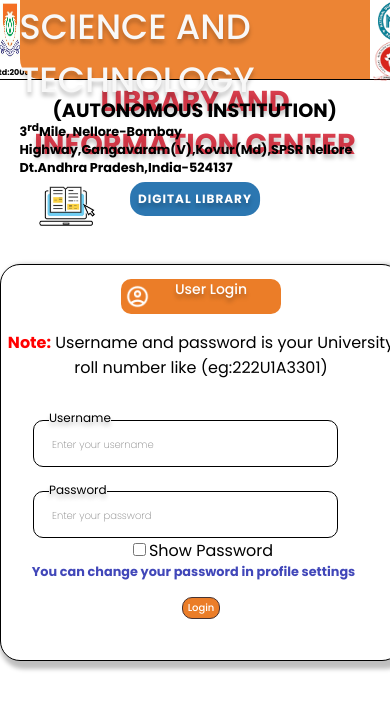
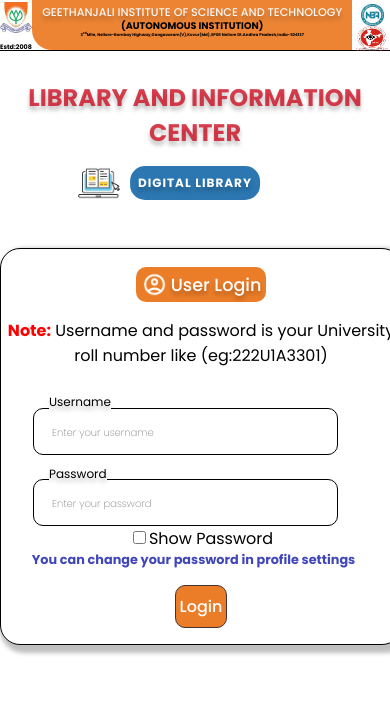
Before and after one commit to Anisettysudheesh/digital-library, a React (Create React App) app in the folder user/: page / in a window 390 px wide. Shown: the top 710 px of the page. Built offline with nearby package versions, Linux system fonts and the light colour scheme.

Commit message:
updated login

```diff
--- a/user/src/forms/login.css
+++ b/user/src/forms/login.css
@@ -411,12 +411,10 @@
     color:rgb(65, 71, 185)
 }
 @media (max-width: 1200px) {
-    header h1 {
+    .navbar-name-login h1 {
         font-size: 2rem;
     }
-    header h5 {
-        font-size: 1.5rem;
-    }
+
     .digilib {
         font-size: 1.25rem;
     }
@@ -437,14 +435,30 @@
         font-size: 1rem;
     }
 }
+@media(max-width:1151px){
+    .navbar-name-login h1{
+        font-size:2rem
 
-@media (max-width: 992px) {
-    header h1 {
-        font-size: 1.4rem;
     }
-    header h5 {
-        font-size: 1.25rem;
+}
+@media(max-width:1001px){
+    .navbar-name-login h1{
+        font-size:1.7rem
     }
+     .add-login{
+        font-size:0.7rem
+    }
+
+}
+
+@media (max-width: 951px) {
+    .navbar-name-login h1 {
+        font-size: 1.8rem;
+    }
+    .add-login{
+        font-size:0.7rem
+    }
+
     .digilib {
         font-size: 1rem;
     }
@@ -465,13 +479,36 @@
         font-size: 0.875rem;
     }
 }
-
-@media (max-width: 768px) {
-    header h1 {
-        font-size: 1.5rem;
+@media(max-width:901px){
+    .navbar-name-login h1{
+        font-size:1.7rem
     }
-    header h5 {
-        font-size: 1rem;
+    .add-login{
+        font-size:0.6rem
+    }
+}
+@media(max-width:851px){
+    .navbar-name-login h1{
+        font-size:1.4rem
+    }
+    .add-login{
+        font-size:0.6rem
+    }
+}
+@media(max-width:801px){
+    .navbar-name-login h1{
+        font-size:1.5rem
+    }
+    .add-login{
+        font-size:0.6rem
+    }
+}
+@media (max-width: 751px) {
+    .navbar-name-login h1 {
+        font-size: 1.3rem;
+    }
+    .add-login{
+        font-size:0.5rem
     }
     .digilib {
         font-size: 1rem;
@@ -493,22 +530,118 @@
         font-size: 1rem;
     }
 }
+@media(max-width:701px){
+    .navbar-name-login h1{
+        font-size:1.2rem
+    }
+    .add-login{
+        font-size:0.54rem
+    }
+}
+@media(max-width:651px){
+    .navbar-name-login h1{
+        font-size:1.1rem
+    }
+    .add-login{
+        font-size:0.5rem
+    }
+    .gist-logo-container-login{
+        width:9%
+    }
+    .logos-login{
+        width:6.5%
+    }
+}
+@media(max-width:601px){
+    .navbar-name-login h1{
+        font-size:1rem
+    }
+    .add-login{
+        font-size:0.4rem
+    }
+    .navbar-name-login{
+        gap:0.2rem;
+        height:70px
 
-@media (max-width: 576px) {
-    header h1 {
-        font-size: 1.25rem;
     }
-    header h5 {
-        font-size: 0.875rem;
+    .navbar-login{
+        height:70px
+    }
+    .login-img{
+        height:50px
+    }
+    .logos-login{
+        height:70px;
+
+    }
+
+}
+
+@media(max-width:551px){
+    .navbar-name-login h1{
+        font-size:0.9rem
+    }
+    .add-login{
+        font-size:0.3rem
+    }
+    .navbar-name-login{
+        gap:0.2rem;
+        height:60px
+    }
+    .navbar-name-login h2{
+        font-size:0.8rem
+
+    }
+    .navbar-login{
+        height:60px
+    }
+    .gist-logo-container{
+        width:10%
+    }
+    .logos-login{
+        height:60px;
+
+    }
+ .gist-logo-container-login img{
+    height:40px
+ }
+
+    .nba-logo-login{
+        width:30px;
+        height:30px;
+       margin-left:5px
+    }
+    .dl-logo{
+        width:60px;
+        height:60px;
+        margin-top: 0.2rem;
+    }
+
+    .naac-logo-login{
+        width:40px;
+        height:30px;
+        margin-right:0px;
+        margin-bottom:4.2px
     }
     .digilib {
         font-size: 0.75rem;
     }
     form h3 {
-        font-size: 0.875rem;
+        font-size: 1.1rem;
+        margin-left:0;
+        padding-top:5px
+
+
+    }
+    .userlogo{
+        top:5px;
+        left:6px
     }
     form label {
         font-size: 0.625rem;
+    }
+    .userback{
+        width:130px
     }
     .username, .password {
         font-size: 0.75rem;
@@ -518,6 +651,107 @@
         font-size: 0.625rem;
     }
     .submit {
-        font-size: 0.625rem;
+        font-size: 1rem;
+        padding:0.5rem 0.2rem 0.5rem 0.2rem
     }
+
 }
+
+@media(max-width:501px){
+    .navbar-name-login h1{
+        font-size:0.8rem
+
+    }
+    .add-login{
+        font-size:0.25rem
+    }
+    .navbar-name-login{
+        height:50px;
+        gap:0.3rem
+    }
+    .navbar-name-login h2{
+        font-size:0.7rem
+    }
+    .navbar-login{
+        height:50px
+    }
+    .gist-logo-container-login{
+        /* width:8%; */
+        height:50px
+    }
+    .gist-logo-container-login img{
+        height:35px
+    }
+    .estd-login{
+        font-size:0.4rem;
+        left:0.4rem
+    }
+    .logos-login{
+        height:50px;
+
+    }
+    .nba-logo-login{
+        width:25px;
+        height:25px;
+       margin-left:5px
+    }
+    .naac-logo-login{
+        width:35px;
+        height:25px;
+        margin-right:0px;
+        margin-bottom:11px
+    }
+    h5{
+        font-size:1.5rem
+    }
+
+}
+@media(max-width:451px){
+    .navbar-name-login h1{
+        font-size:0.7rem;
+    }
+    .navbar-name-login{
+        gap:0.5rem;
+        /* width:75%; */
+        height:50px
+    }
+
+    .navbar-name-login h2{
+        font-size:0.6rem;
+    margin-bottom:0px
+    }
+    .login-nav{
+        font-size:0.3rem
+    }
+    .navbar-login{
+        height:50px
+    }
+    .gist-logo-container-login{
+        /* width:8%; */
+        height:50px
+    }
+    .gist-logo-container-login img{
+        height:35px
+    }
+    .estd-login{
+        font-size:0.4rem;
+        left:0.4rem
+    }
+    .logos-login{
+        height:60px;
+        width:8%
+
+    }
+    .nba-logo-login{
+        width:23px;
+        height:22px;
+       margin-left:5px
+    }
+    .naac-logo-login{
+        width:32px;
+        height:25px;
+        margin-right:0px;
+        margin-bottom:11px
+    }
+
+}
--- a/user/src/pages/changepass.css
+++ b/user/src/pages/changepass.css
@@ -169,9 +169,10 @@
     display:flex;
     flex-direction: column;
     gap: 2rem;
-    height:425px;
+    height:auto;
     width:500px;
     position:relative;
+    padding-bottom:1rem
 
 }
 .changepass-form input{
@@ -331,5 +332,43 @@
     .changepass-form h1{
       margin-left:1rem
     }
+        form:hover{
+            transform:scale(1)
+        }
+
 
 }
+@media(max-width:551px){
+    .changepass-form{
+        width:400px;
+        margin-left:-5rem;
+
+    }
+    .changepass-form h1{
+      margin-left:1rem;
+      display:flex;
+      justify-content: center;
+      width:100%;
+      margin-left: 0px;
+    }
+    .changepass-form input {
+        width:80%
+    }
+}
+@media(max-width:451px){
+    .changepass-form{
+        width:350px;
+        margin-left:-3rem
+
+    }
+    .oldpass{
+        top:8.7rem
+
+    }
+    .newpass{
+        top:13.5rem
+    }
+    .confirmpass{
+        top:18.3rem
+    }
+}
--- a/user/src/pages/ejournals.js
+++ b/user/src/pages/ejournals.js
@@ -69,7 +69,7 @@
 
 
             <div className="nptel-page-content">
-            <h1><img src ={ejournalpagelogo} width="70px" height="60px"  style={{marginTop:"0px"}}></img>e-Journals</h1>
+            <h1><img src ={ejournalpagelogo} width="70px" height="60px"  ></img>e-Journals</h1>
             <div className="btech-branches">
 
                             <div className="btech-name">
--- a/user/src/pages/nptel.css
+++ b/user/src/pages/nptel.css
@@ -981,25 +981,30 @@
         font-size:0.3rem
     }
     .logo-container-nav .tooltip-text-nav {
-
+       visibility:visible;
         left: 325%;
-        width: 100px;
-        background-color: #eb7d28f0;
-        color: #fff;
+        width: 60px;
+        background-color:transparent;
+        color: #1C2F75;
         text-align: center;
         border-radius: 10px;
         padding: 5px 0px 5px 0px;
         position: absolute;
         z-index: 1;
-        bottom: -30%; /* Position the tooltip above the logo */
-        left: 130%;
+        bottom: -55%; /* Position the tooltip above the logo */
+        left: 120%;
         margin-left: -50px;
-        opacity: 0;
+        opacity: 1;
         transition: opacity 0.3s;
-        font-size: 0.6rem;
-
-
-    }
+        font-size: 0.45rem;
+        font-weight:800
+
+
+    }
+    .sidebar-menu-nav{
+        margin-top:-10px
+    }
+
 
     /* .logo-container-nav:hover .tooltip-text-nav {
         display:none
@@ -1075,6 +1080,7 @@
     .nptel-page-content h1  img{
         width:30px;
         height:20px;
+        margin-top:0.3rem
 
     }
     .nptel-matter{
@@ -1121,7 +1127,7 @@
         font-size:1rem
     }
    .eb{
-    margin-top:2px
+    margin-top:10px
    }
    .nptel-logo-nav,
    .book-logo-nav,
@@ -1130,9 +1136,10 @@
    .password-logo-nav,
    .qp-logo-nav {
        width: 30px;
-       height: 30px;
+       height: 28px;
        transition:0.2s ease-in-out
    }
+
    p.qp{
 
        top:6px;
@@ -1146,13 +1153,16 @@
    .nptel-page-content img{
     margin-top:0.2rem
 }
+.nptel-page-content{
+    margin-left:-2rem
+}
 
 
 
 }
 @media(max-width:501px){
     .navbar-name h1{
-        font-size:0.7rem;
+        font-size:0.8rem;
     }
     .navbar-name{
         gap:0.3rem;
@@ -1168,21 +1178,23 @@
     }
     .logo-container-nav .tooltip-text-nav {
 
-        left: 345%;
-        width: 80px;
-        background-color: #eb7d28f0;
-        color: #fff;
+        visibility:visible;
+        left: 325%;
+        width: 60px;
+        background-color:transparent;
+        color: #eb7d28f0;
         text-align: center;
         border-radius: 10px;
         padding: 5px 0px 5px 0px;
         position: absolute;
         z-index: 1;
-        bottom: -30%; /* Position the tooltip above the logo */
-        left: 130%;
+        bottom: -50%; /* Position the tooltip above the logo */
+        left: 120%;
         margin-left: -50px;
-        opacity: 0;
+        opacity: 1;
         transition: opacity 0.3s;
-        font-size: 0.4rem;
+        font-size: 0.45rem;
+        font-weight:800
 
 
     }
@@ -1358,21 +1370,23 @@
 
     .logo-container-nav .tooltip-text-nav {
 
-        left: 365%;
-        width: 80px;
-        background-color: #eb7d28f0;
-        color: #fff;
+        visibility:visible;
+        left: 325%;
+        width: 60px;
+        background-color:transparent;
+        color: #eb7d28f0;
         text-align: center;
         border-radius: 10px;
         padding: 5px 0px 5px 0px;
         position: absolute;
         z-index: 1;
-        bottom: -30%; /* Position the tooltip above the logo */
-        left: 130%;
+        bottom: -50%; /* Position the tooltip above the logo */
+        left: 120%;
         margin-left: -50px;
-        opacity: 0;
+        opacity: 1;
         transition: opacity 0.3s;
-        font-size: 0.4rem;
+        font-size: 0.45rem;
+        font-weight:800
 
 
     }
```
